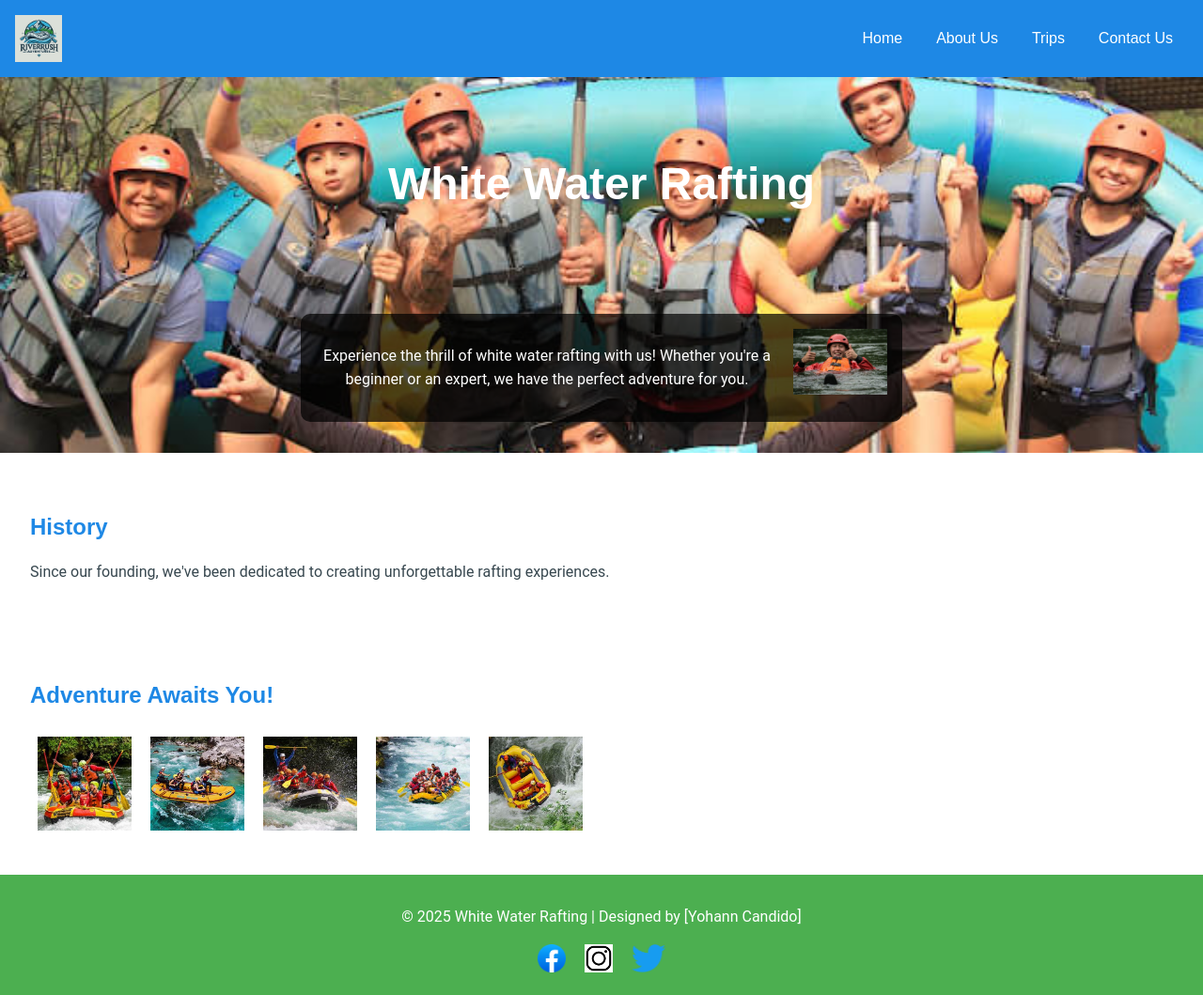
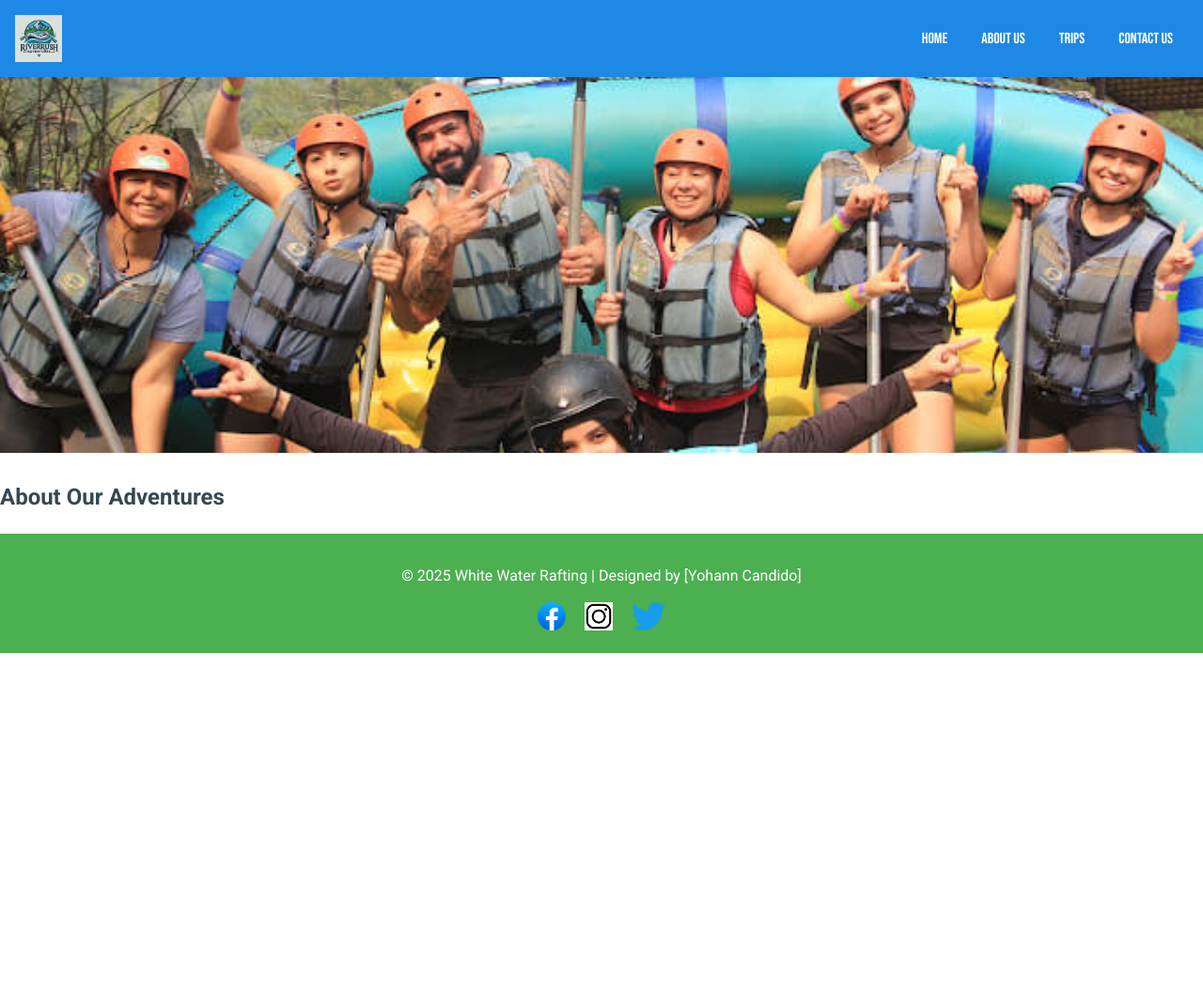
Before and after one commit to yohann/wdd130, a plain HTML site: page wwr/about.html in a window 1280 px wide. Shown: the whole page at 94% size. After the commit the page ends 800 px from the top, so only its background shows below. Drawn offline with Linux system fonts and the light colour scheme.

Commit message:
w3 validation fixes

```diff
--- a/wwr/about.html
+++ b/wwr/about.html
@@ -7,7 +7,8 @@
   <meta name="description" content="Learn more about White Water Rafting, our mission, and the team behind the adventures.">
   <meta name="author" content="Yohann Candido">
   <link rel="stylesheet" href="./styles/rafting.css">
-  <link rel="preconnect" href="https://fonts.googleapis.com/css2?family=Bebas+Neue&family=Roboto:wght@400;700&display=swap" rel="stylesheet">
+  <link rel="preconnect" href="https://fonts.googleapis.com">
+  <link href="https://fonts.googleapis.com/css2?family=Bebas+Neue&family=Roboto:wght@400;700&display=swap" rel="stylesheet">
 </head>
 <body>
   <header>
@@ -24,28 +25,11 @@
     <!-- Hero Section -->
     <div class="hero">
       <img src="images/hero.jpg" alt="Rafting Adventure" class="hero-image">
-      <h1>White Water Rafting</h1>
-      <article>
-        <img src="images/happy-client.jpg" alt="Happy Client" class="client-image">
-        <p>Experience the thrill of white water rafting with us! Whether you're a beginner or an expert, we have the perfect adventure for you.</p>
-      </article>
     </div>
-
-    <!-- History Section -->
-    <section>
-      <h2>History</h2>
-      <p>Since our founding, we've been dedicated to creating unforgettable rafting experiences.</p>
-    </section>
-
-    <!-- Adventure Awaits Section -->
-    <section>
-      <h2>Adventure Awaits You!</h2>
-      <img src="images/rafting1.jpg" alt="Rafting Adventure 1">
-      <img src="images/rafting2.jpg" alt="Rafting Adventure 2">
-      <img src="images/rafting3.jpg" alt="Rafting Adventure 3">
-      <img src="images/rafting4.jpg" alt="Rafting Adventure 4">
-      <img src="images/rafting5.jpg" alt="Rafting Adventure 5">
-    </section>
+    <article>
+      <h2>About Our Adventures</h2>
+      <!-- Article content goes here -->
+    </article>
   </main>
 
   <footer>
```
